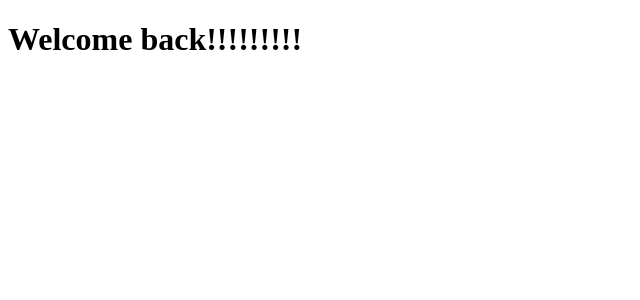
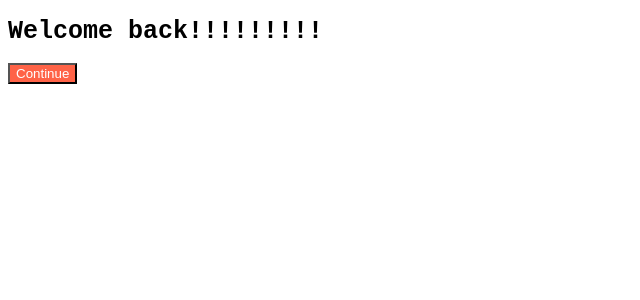
Before and after one commit to brillk/Nomad-React1, a React (Create React App) app: page / in a window 1280 px wide. Shown: the top 300 px of the page, without its empty margins (0-640 px from the left). Built offline with nearby package versions, Linux system fonts and the light colour scheme.

Commit message:
Tour of CRA / divide

```diff
--- a/package.json
+++ b/package.json
@@ -6,6 +6,7 @@
     "@testing-library/jest-dom": "^5.16.4",
     "@testing-library/react": "^13.1.1",
     "@testing-library/user-event": "^13.5.0",
+    "prop-types": "^15.8.1",
     "react": "^18.1.0",
     "react-dom": "^18.1.0",
     "react-scripts": "5.0.1",
--- a/src/App.js
+++ b/src/App.js
@@ -1,9 +1,15 @@
+import Button from "./Button";
+import style from "./App.module.css";
+
 function App() {
   return (
     <div>
-      <h1>Welcome back!!!!!!!!!</h1>
+      <h1 className={style.title}>Welcome back!!!!!!!!!</h1>
+      <Button text={"Continue"} />
     </div>
   );
 }
 
 export default App;
+
+//독립적으로 나눌 수 있어서 편하긴 하다
--- /dev/null
+++ b/src/App.module.css
@@ -0,0 +1,4 @@
+.title {
+    font-family: 'Courier New', Courier, monospace;
+    font-size: 25px;
+}
--- /dev/null
+++ b/src/Button.js
@@ -0,0 +1,12 @@
+import PropTypes from "prop-types";
+import styled from "./Button.module.css";
+
+function Button({ text }) {
+  return <button className={styled.btn}>{text}</button>;
+}
+
+//뭐랄까 자동완성이 되서 편하다
+Button.propTypes = {
+  text: PropTypes.string.isRequired,
+};
+export default Button;
--- /dev/null
+++ b/src/Button.module.css
@@ -0,0 +1,4 @@
+.btn {
+    color: white;
+    background-color: tomato;
+}
```
Also changed, not shown: 1 other file (tests, documents, lock files or other folders).
